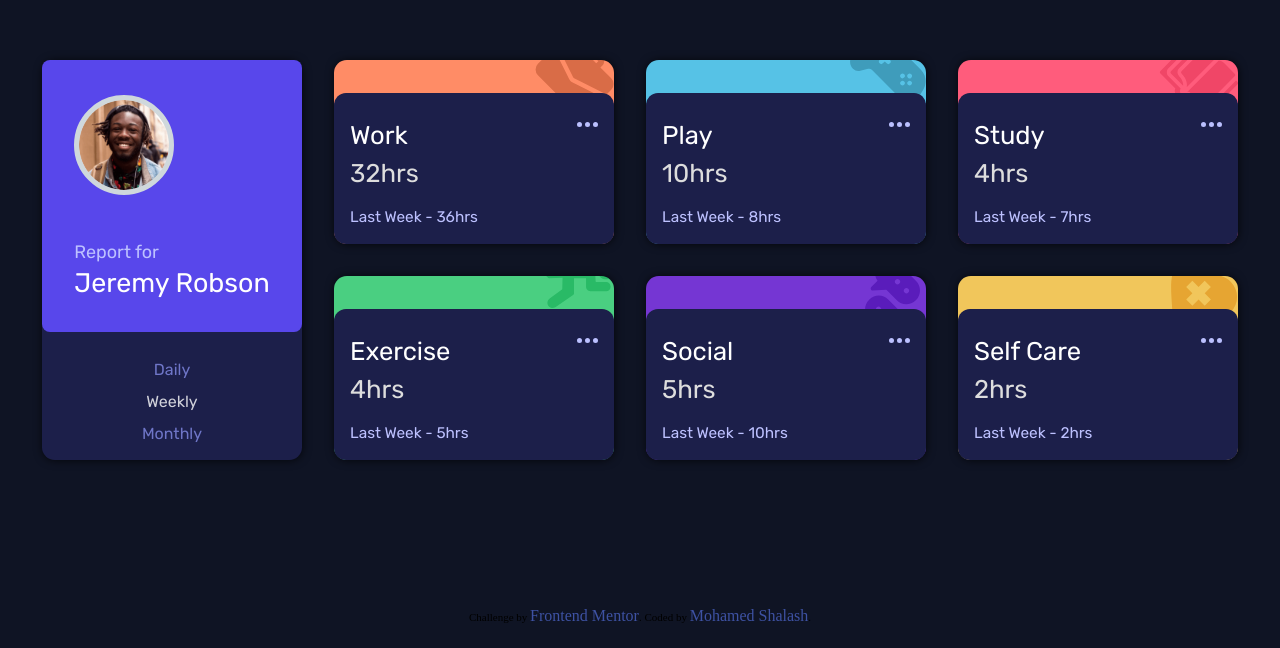
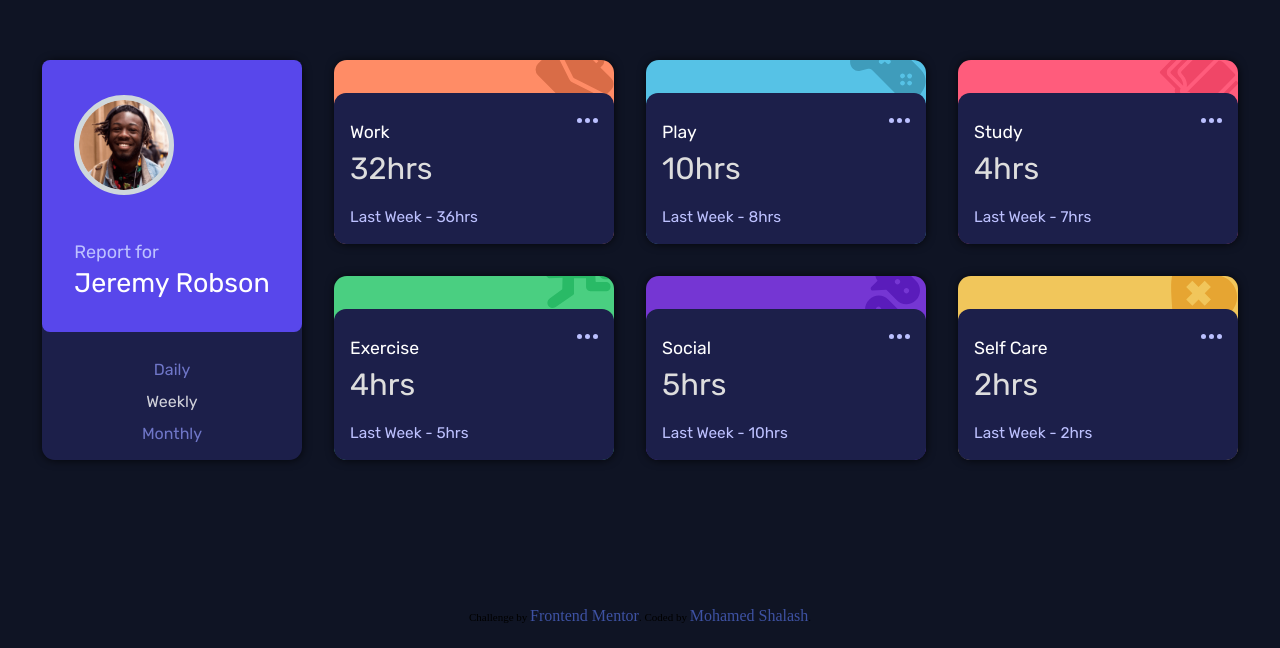
Before and after one commit to shalash23/time-dashboard, a plain HTML site: page index.html in a window 1280 px wide. Shown: the part 152-800 px from the top of the page. Drawn offline with nearby package versions, Linux system fonts and the light colour scheme.

Commit message:
Add files via upload

```diff
--- a/styles/styles.scss
+++ b/styles/styles.scss
@@ -160,13 +160,13 @@ section {
 
     h2 {
       color: white;
-      font-size: clamp(1.2rem, 2vw, 1.6rem);
+      font-size: clamp(1.1rem, 1vw, 1.6rem);
       // margin-bottom: 0.5em;
       align-self: center;
     }
     h3 {
       color: #ddd;
-      font-size: clamp(1.4rem, 2vw, 2.4rem);
+      font-size: clamp(1.4rem, 2.4vw, 2.4rem);
       grid-row: 2;
       justify-self: start;
       align-self: center;
```
Also changed, not shown: styles/styles.css, 1 other file.
